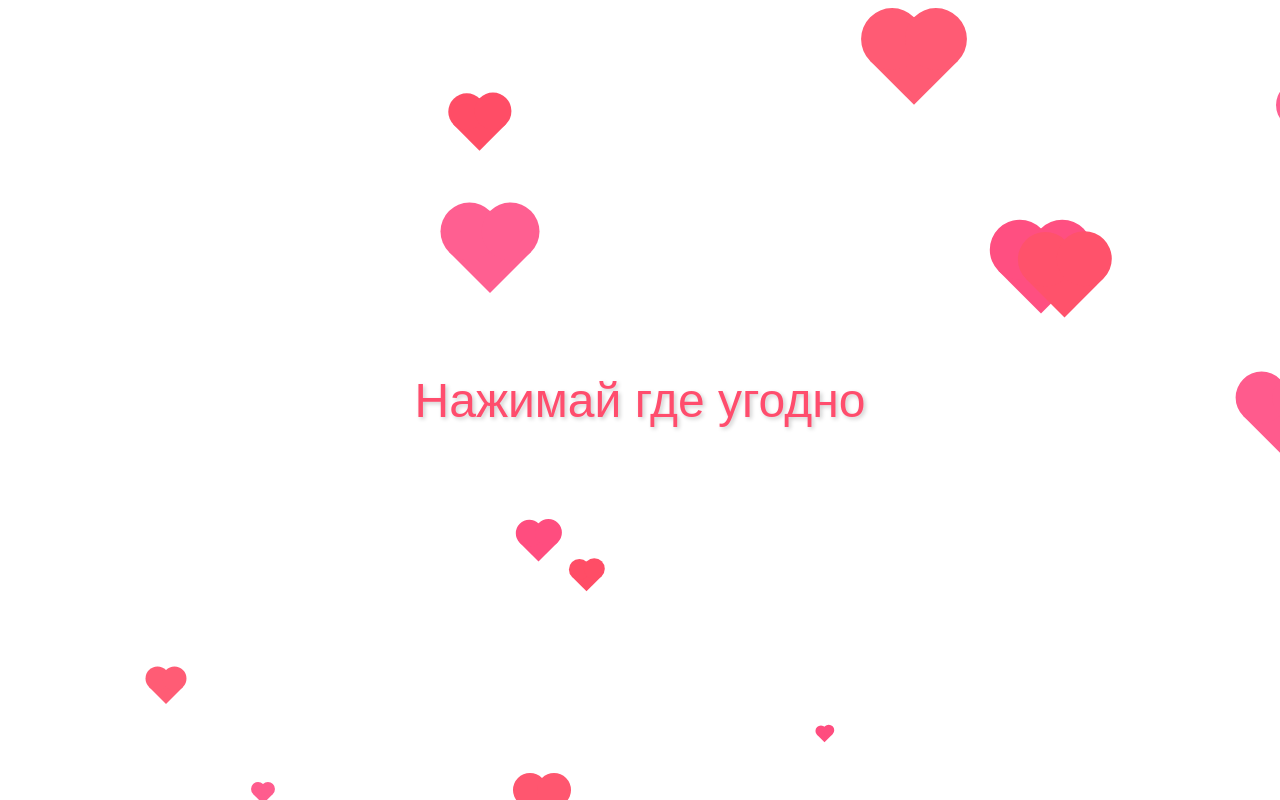
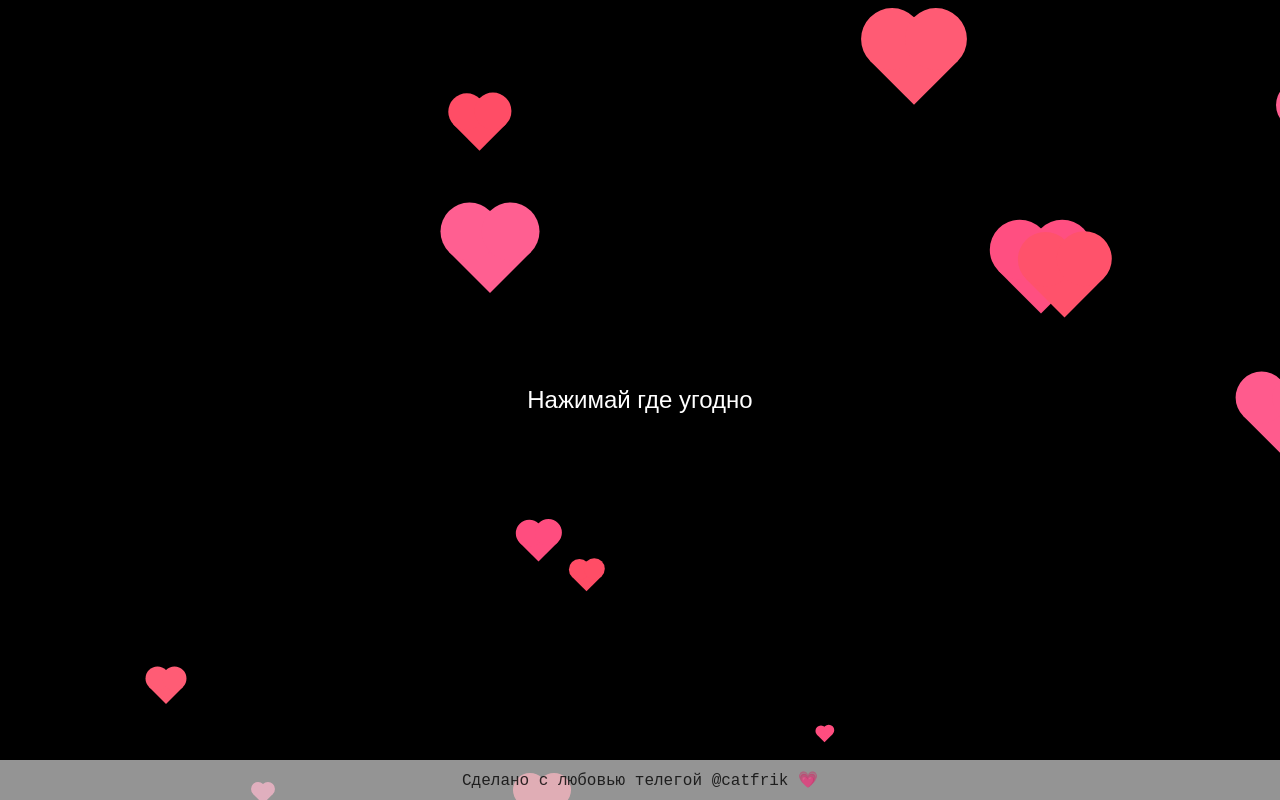
Before and after one commit to IOPjjkl/valentine-s-day-female, a plain HTML site: page index.html in a window 1280 px wide. Drawn offline with nearby package versions, Linux system fonts and the light colour scheme.

Commit message:
Update index.html

```diff
--- a/index.html
+++ b/index.html
@@ -5,15 +5,67 @@
     <meta name="viewport" content="width=device-width, initial-scale=1.0">
     <title>❤️</title>
     <link rel="stylesheet" href="styles/main.css">
-<div class="wallpaper"></div>
-    <div class="content">
-    </div>
+    <style>
+        body {
+            font-family: Arial, sans-serif;
+            margin: 0;
+            padding: 0;
+            overflow: hidden;
+            background-color: #000; /* Цвет фона страницы */
+        }
+
+        .bg_heart {
+            position: relative;
+            height: 100vh;
+            overflow: hidden;
+        }
+
+        .message {
+            position: absolute;
+            top: 50%;
+            left: 50%;
+            transform: translate(-50%, -50%);
+            color: white;
+            font-size: 24px;
+            text-align: center;
+        }
+
+        .next-button {
+            margin-top: 20px;
+            padding: 10px 20px;
+            background-color: #ff4081;
+            border: none;
+            color: white;
+            cursor: pointer;
+            font-size: 18px;
+            border-radius: 5px;
+        }
+
+        .footer {
+            position: fixed;
+            bottom: 0;
+            left: 0;
+            width: 100%;
+            text-align: center;
+            background-color: rgba(211, 211, 211, 0.7); /* Светло-серый цвет с прозрачностью */
+            color: rgba(0, 0, 0, 0.8); /* Полупрозрачный черный текст */
+            padding: 10px 0;
+            font-size: 16px;
+            font-family: 'Courier New', Courier, monospace; /* Шрифт по желанию */
+            box-shadow: 0 -1px 5px rgba(0, 0, 0, 0.3); /* Тень для эффекта */
+        }
+    </style>
 </head>
 <body>
     <div class="bg_heart">
         <div class="message"></div>
         <a href="love.html" class="next-button">Нажми)</a>
     </div>
+
+    <audio id="backgroundMusic" loop>
+        <source src="assets/blue.mp3" type="audio/mpeg">
+        Your browser does not support the audio element.
+    </audio>
 
     <script src="https://code.jquery.com/jquery-3.6.0.min.js"></script>
     <script src="script/main.js"></script>
@@ -51,9 +103,8 @@
         document.addEventListener('DOMContentLoaded', setupMusic);
     </script>
 
-<audio id="backgroundMusic" loop>
-    <source src="assets/blue.mp3" type="audio/mpeg">
-    Your browser does not support the audio element.
-</script>
+    <div class="footer">
+        Сделано с любовью телегой @catfrik 💗
+    </div>
 </body>
 </html>
```
Lines whose indentation alone changed are shown as unchanged.
